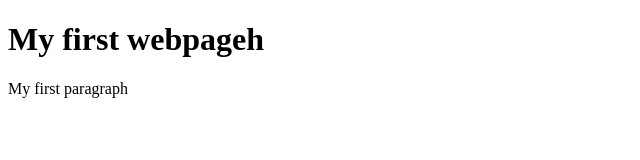
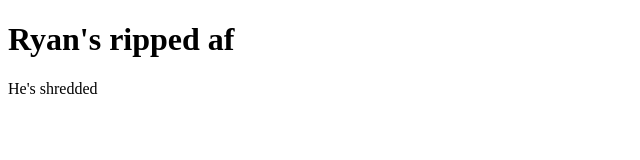
Before and after one commit to Microglizzy/Microglizzy.github.io, a plain HTML site: page index.html in a window 1280 px wide. Shown: the whole page, without its empty margins (0-640 px from the left). Drawn offline with Linux system fonts and the light colour scheme.

Commit message:
WFETRUKYI

```diff
--- a/index.html
+++ b/index.html
@@ -9,7 +9,7 @@
     <script src="assets/main.js"></script>
 </head>
 <body>
-    <h1>My first webpageh</h1>
-    <p>My first paragraph</p>
+    <h1>Ryan's ripped af</h1>
+    <p>He's shredded</p>
 </body>
 </html>
```
